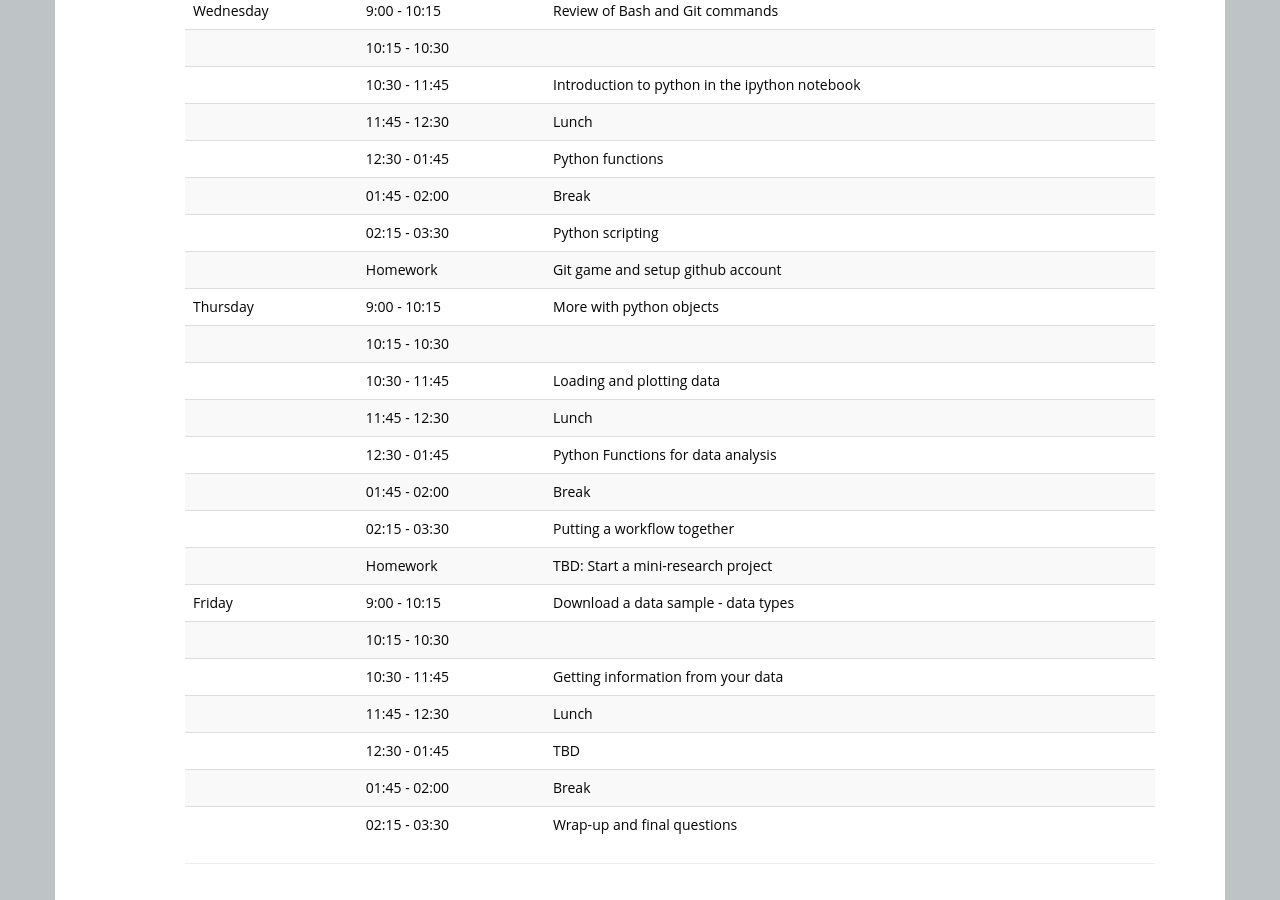
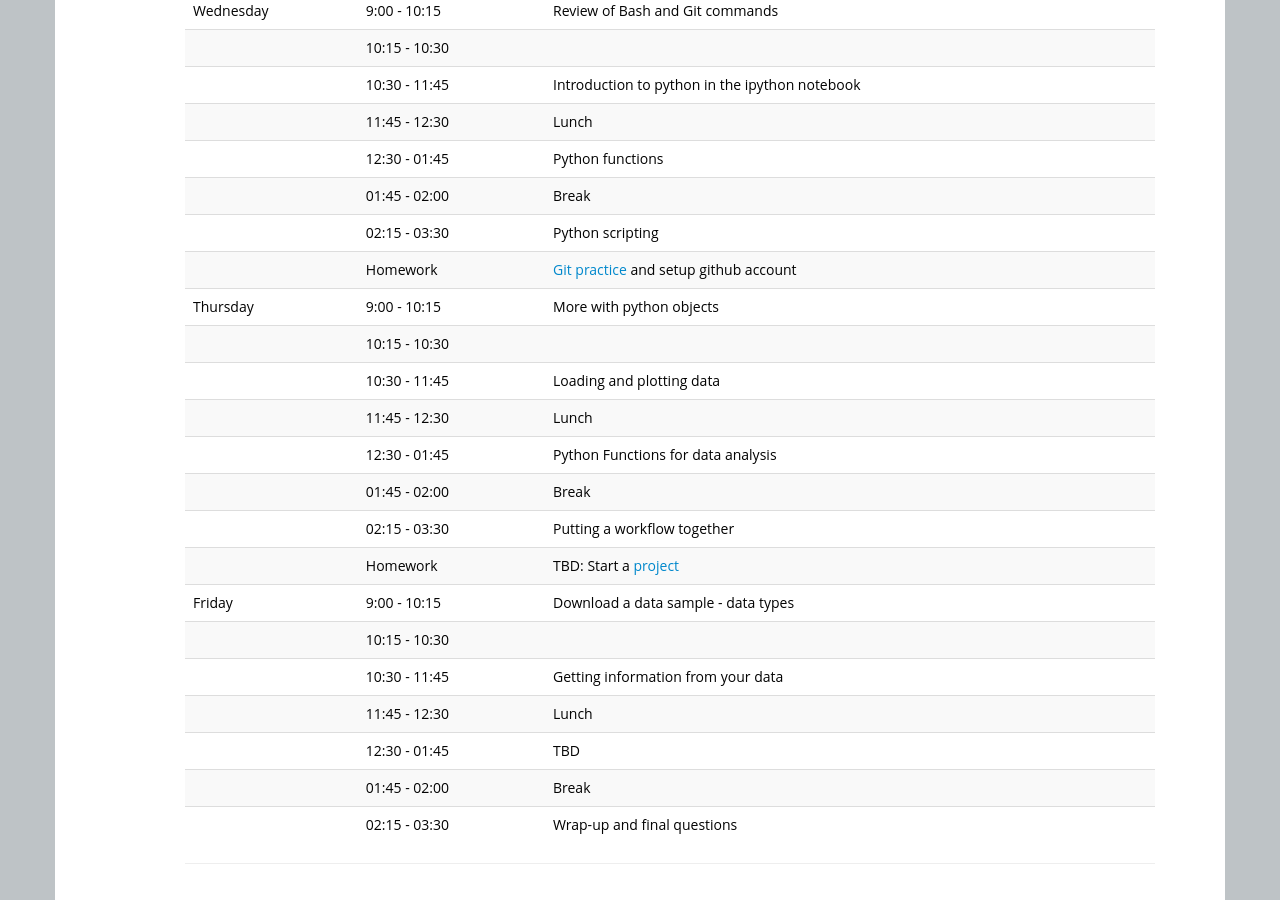
Before and after one commit to cavestruz/2015-05-26-amnh, a Jekyll site: the page built from index.html, in a window 1280 px wide and 900 px high, scrolled down 1184 px. Built offline with Jekyll 4.4.1, drawn with Linux system fonts in a browser that asks for light colours.

Commit message:
Added some homework links

```diff
--- a/index.html
+++ b/index.html
@@ -134,7 +134,7 @@ raw: raw.github.com/swcarpentry/bc/gh-pages
 
   <tr> <td></td>        <td>01:45 - 02:00</td>  <td>Break</td> </tr>
   <tr> <td></td>        <td>02:15 - 03:30</td>  <td>Python scripting</td> </tr>
-  <tr> <td></td>        <td>Homework</td>  <td>Git game and setup github account</td> </tr>
+  <tr> <td></td>        <td>Homework</td>  <td><a href="http://pcottle.github.io/learnGitBranching/?NODEMO">Git practice</a> and setup github account</td> </tr>
 
 <!--- --->
 
@@ -146,7 +146,7 @@ raw: raw.github.com/swcarpentry/bc/gh-pages
 
   <tr> <td></td>        <td>01:45 - 02:00</td>  <td>Break</td> </tr>
   <tr> <td></td>        <td>02:15 - 03:30</td>  <td>Putting a workflow together</td> </tr>
-  <tr> <td></td>        <td>Homework</td>  <td>TBD: Start a mini-research project</td> </tr>
+  <tr> <td></td>        <td>Homework</td>  <td>TBD: Start a <a href="https://projecteuler.net/about"><mini-research</a> project</td> </tr>
 
 <!--- --->
 
```
